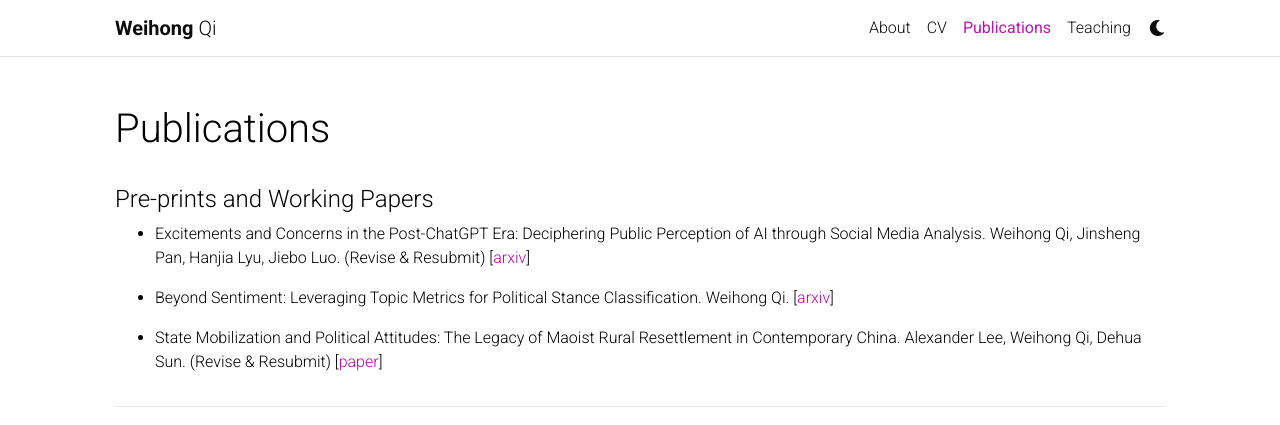
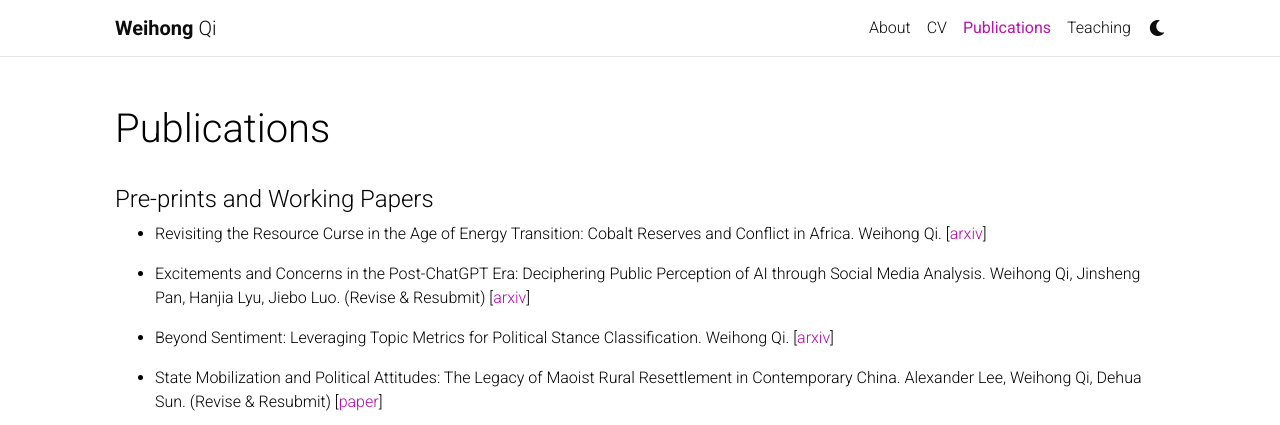
Before and after one commit to WeihongQ/weihongq.github.io, a Jekyll site: the page built from _pages/publications.md, in a window 1280 px wide, cut to the strip 0-425 px from the top of the page. Built offline with Jekyll 4.4.1, drawn with Linux system fonts in a browser that asks for light colours; comment, search, counter and statistics services are not loaded; a style sheet for code colours, icons or effects is not loaded.

```diff
--- a/_pages/publications.md
+++ b/_pages/publications.md
@@ -11,6 +11,8 @@ nav_order: 2
 <!-- _pages/publications.md -->
 
 #### Pre-prints and Working Papers
+
+- Revisiting the Resource Curse in the Age of Energy Transition: Cobalt Reserves and Conflict in Africa. Weihong Qi. [[arxiv](https://arxiv.org/abs/2404.17713)]
 
 - Excitements and Concerns in the Post-ChatGPT Era: Deciphering Public Perception of AI through Social Media Analysis. Weihong Qi, Jinsheng Pan, Hanjia Lyu, Jiebo Luo. (Revise & Resubmit) [[arxiv](https://arxiv.org/pdf/2307.05809.pdf?trk=public_post_comment-text)]
 
```
Also changed, not shown: _data/cv.yml (+6 -1 lines).
